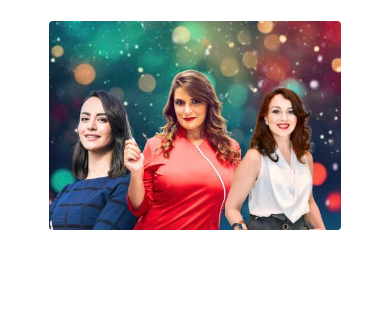
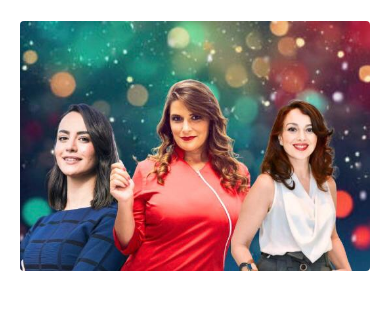
Before and after one commit to wowcongress/th, a plain HTML site: page index.html in a window 390 px wide. Shown: the part 489-798 px from the top of the page. Drawn offline with nearby package versions, Linux system fonts and the light colour scheme.

Commit message:
Add files via upload

```diff
--- a/index.html
+++ b/index.html
@@ -92,7 +92,7 @@
           </button> -->
         </div>
       </div>
-      <div class="lg:max-w-lg lg:w-full md:w-1/2 w-5/6">
+      <div class="lg:max-w-lg lg:w-full md:w-1/2 w-5/5">
         <img class="object-cover object-center rounded" alt="hero" src="gotit.jpg">
       </div>
     </div>
```
